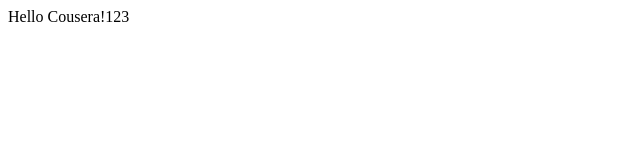
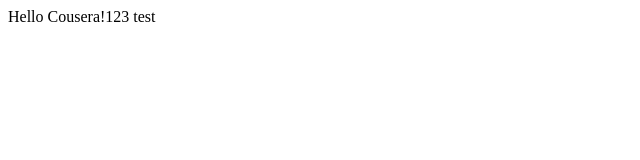
Before and after one commit to tonybca/cousera, a plain HTML site: page site/index.html in a window 1280 px wide. Shown: the full height of the page, 0-640 px from the left. Drawn offline with Linux system fonts and the light colour scheme.

Commit message:
small change

```diff
--- a/site/index.html
+++ b/site/index.html
@@ -5,6 +5,6 @@
 	<title></title>
 </head>
 <body>
-Hello Cousera!123
+Hello Cousera!123 test
 </body>
 </html>
```
